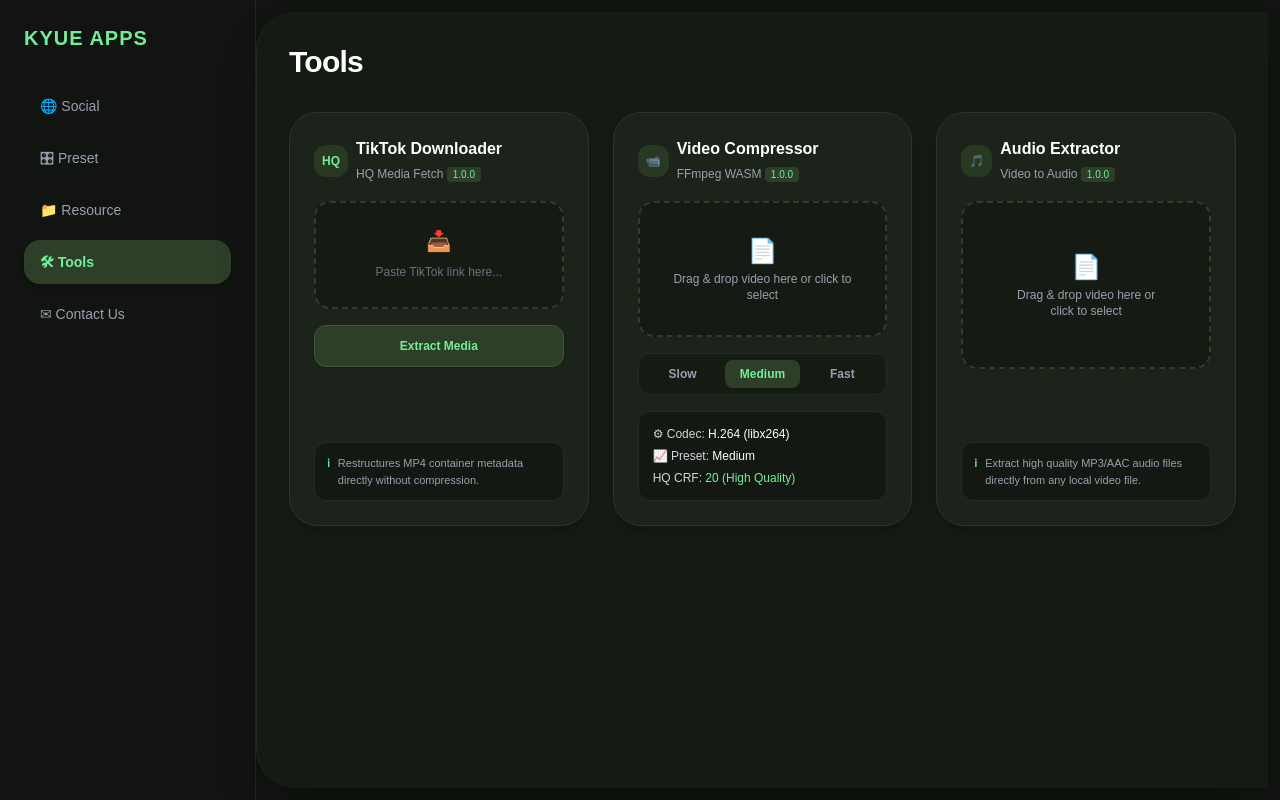
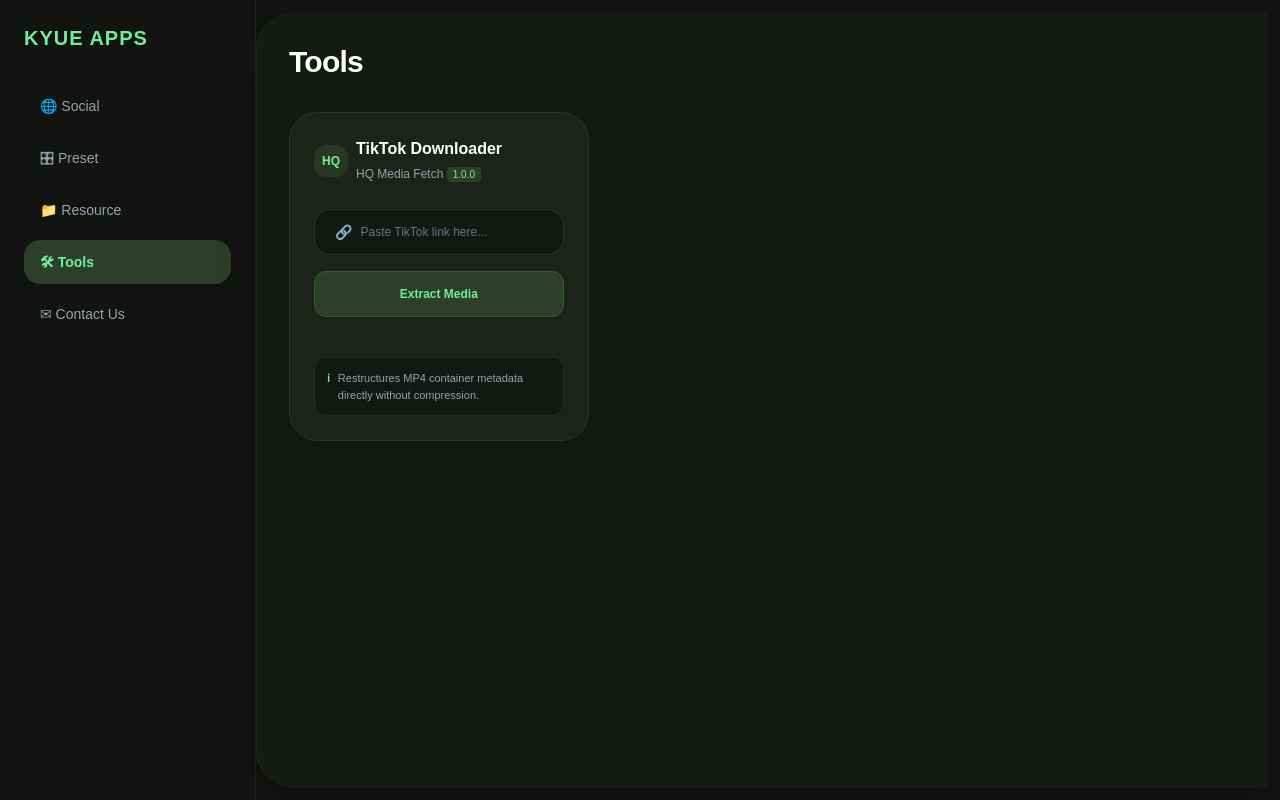
Before and after one commit to kyuegamingweb/my-media-tools, a Next.js app: page / in a window 1280 px wide. Built offline with nearby package versions, Linux system fonts and the light colour scheme.

Commit message:
Remove extra tools and replace file container with direct URL input

```diff
--- a/app/page.tsx
+++ b/app/page.tsx
@@ -10,9 +10,6 @@
   const [loading, setLoading] = useState(false);
   const [videoUrl, setVideoUrl] = useState("");
   const [audioUrl, setAudioUrl] = useState("");
-
-  // Video Compressor State
-  const [speed, setSpeed] = useState<"Slow" | "Medium" | "Fast">("Medium");
 
   const handleTikTokSubmit = async (e: React.FormEvent) => {
     e.preventDefault();
@@ -92,13 +89,12 @@
       <main className="flex-1 p-8 bg-[#161a14] rounded-l-[40px] border-l border-[#222a1f] my-3 mr-3 shadow-2xl overflow-y-auto">
         <h1 className="text-3xl font-extrabold text-white mb-8 tracking-tight">Tools</h1>
 
-        {/* Tools Cards Grid */}
+        {/* Tools Cards Grid - TikTok Downloader Only */}
         <div className="grid grid-cols-1 md:grid-cols-2 lg:grid-cols-3 gap-6">
 
-          {/* TOOL 1: TikTok Downloader */}
           <div className="bg-[#1c231a] border border-[#2a3627] rounded-[28px] p-6 flex flex-col justify-between shadow-lg">
             <div>
-              <div className="flex items-center justify-between mb-4">
+              <div className="flex items-center justify-between mb-6">
                 <div className="flex items-center gap-2">
                   <div className="p-2 bg-[#283823] text-[#73ee98] rounded-xl font-bold text-xs">HQ</div>
                   <div>
@@ -109,21 +105,21 @@
               </div>
 
               <form onSubmit={handleTikTokSubmit} className="space-y-4 mb-4">
-                <div className="border-2 border-dashed border-[#2f3d2b] rounded-2xl p-6 text-center bg-[#151a13] hover:border-[#4ade80] transition">
-                  <div className="text-xl mb-1 text-gray-400">📥</div>
+                <div className="bg-[#141812] border border-[#283525] focus-within:border-[#73ee98] rounded-2xl p-3 flex items-center gap-2 transition">
+                  <span className="text-gray-500 pl-2 text-sm">🔗</span>
                   <input
                     type="text"
                     placeholder="Paste TikTok link here..."
                     value={tiktokUrl}
                     onChange={(e) => setTiktokUrl(e.target.value)}
-                    className="w-full bg-transparent text-xs text-center text-white focus:outline-none placeholder-gray-500"
+                    className="w-full bg-transparent text-xs text-white focus:outline-none placeholder-gray-500"
                   />
                 </div>
 
                 <button
                   type="submit"
                   disabled={loading}
-                  className="w-full bg-[#2d3f28] hover:bg-[#385032] text-[#73ee98] font-bold py-3 rounded-xl transition text-xs border border-[#3e5837] shadow"
+                  className="w-full bg-[#2d3f28] hover:bg-[#385032] text-[#73ee98] font-bold py-3.5 rounded-xl transition text-xs border border-[#3e5837] shadow"
                 >
                   {loading ? "Processing..." : "Extract Media"}
                 </button>
@@ -151,72 +147,9 @@
               )}
             </div>
 
-            <div className="mt-4 bg-[#141812] p-3 rounded-xl border border-[#232d20] text-[11px] text-gray-400 flex items-start gap-2">
+            <div className="mt-6 bg-[#141812] p-3 rounded-xl border border-[#232d20] text-[11px] text-gray-400 flex items-start gap-2">
               <span className="text-[#73ee98] font-bold">ℹ</span>
               <span>Restructures MP4 container metadata directly without compression.</span>
-            </div>
-          </div>
-
-          {/* TOOL 2: Video Compressor */}
-          <div className="bg-[#1c231a] border border-[#2a3627] rounded-[28px] p-6 flex flex-col justify-between shadow-lg">
-            <div>
-              <div className="flex items-center justify-between mb-4">
-                <div className="flex items-center gap-2">
-                  <div className="p-2 bg-[#283823] text-[#73ee98] rounded-xl font-bold text-xs">📹</div>
-                  <div>
-                    <h2 className="text-base font-bold text-white">Video Compressor</h2>
-                    <span className="text-xs text-gray-400">FFmpeg WASM <span className="bg-[#2d3f28] text-[#73ee98] px-1.5 py-0.5 rounded text-[10px]">1.0.0</span></span>
-                  </div>
-                </div>
-              </div>
-
-              <div className="border-2 border-dashed border-[#2f3d2b] rounded-2xl p-8 text-center bg-[#151a13] cursor-pointer hover:border-[#4ade80] transition mb-4">
-                <div className="text-2xl mb-1 text-gray-400">📄</div>
-                <p className="text-xs text-gray-400">Drag & drop video here or click to select</p>
-              </div>
-
-              <div className="bg-[#151a13] p-1.5 rounded-xl flex gap-1 mb-4 border border-[#242e20]">
-                {(["Slow", "Medium", "Fast"] as const).map((item) => (
-                  <button
-                    key={item}
-                    onClick={() => setSpeed(item)}
-                    className={`flex-1 py-1.5 text-xs font-semibold rounded-lg transition ${speed === item ? "bg-[#2d3f28] text-[#73ee98]" : "text-gray-400 hover:text-white"}`}
-                  >
-                    {item}
-                  </button>
-                ))}
-              </div>
-            </div>
-
-            <div className="bg-[#141812] p-3.5 rounded-xl border border-[#232d20] space-y-1.5 text-xs">
-              <div className="text-gray-300 font-medium">⚙ Codec: <span className="text-white">H.264 (libx264)</span></div>
-              <div className="text-gray-300 font-medium">📈 Preset: <span className="text-white">{speed}</span></div>
-              <div className="text-gray-300 font-medium">HQ CRF: <span className="text-[#73ee98]">20 (High Quality)</span></div>
-            </div>
-          </div>
-
-          {/* TOOL 3: Audio Extractor */}
-          <div className="bg-[#1c231a] border border-[#2a3627] rounded-[28px] p-6 flex flex-col justify-between shadow-lg">
-            <div>
-              <div className="flex items-center justify-between mb-4">
-                <div className="flex items-center gap-2">
-                  <div className="p-2 bg-[#283823] text-[#73ee98] rounded-xl font-bold text-xs">🎵</div>
-                  <div>
-                    <h2 className="text-base font-bold text-white">Audio Extractor</h2>
-                    <span className="text-xs text-gray-400">Video to Audio <span className="bg-[#2d3f28] text-[#73ee98] px-1.5 py-0.5 rounded text-[10px]">1.0.0</span></span>
-                  </div>
-                </div>
-              </div>
-
-              <div className="border-2 border-dashed border-[#2f3d2b] rounded-2xl p-12 text-center bg-[#151a13] cursor-pointer hover:border-[#4ade80] transition">
-                <div className="text-2xl mb-1 text-gray-400">📄</div>
-                <p className="text-xs text-gray-400">Drag & drop video here or click to select</p>
-              </div>
-            </div>
-
-            <div className="mt-4 bg-[#141812] p-3 rounded-xl border border-[#232d20] text-[11px] text-gray-400 flex items-start gap-2">
-              <span className="text-[#73ee98] font-bold">ℹ</span>
-              <span>Extract high quality MP3/AAC audio files directly from any local video file.</span>
             </div>
           </div>
 
```
